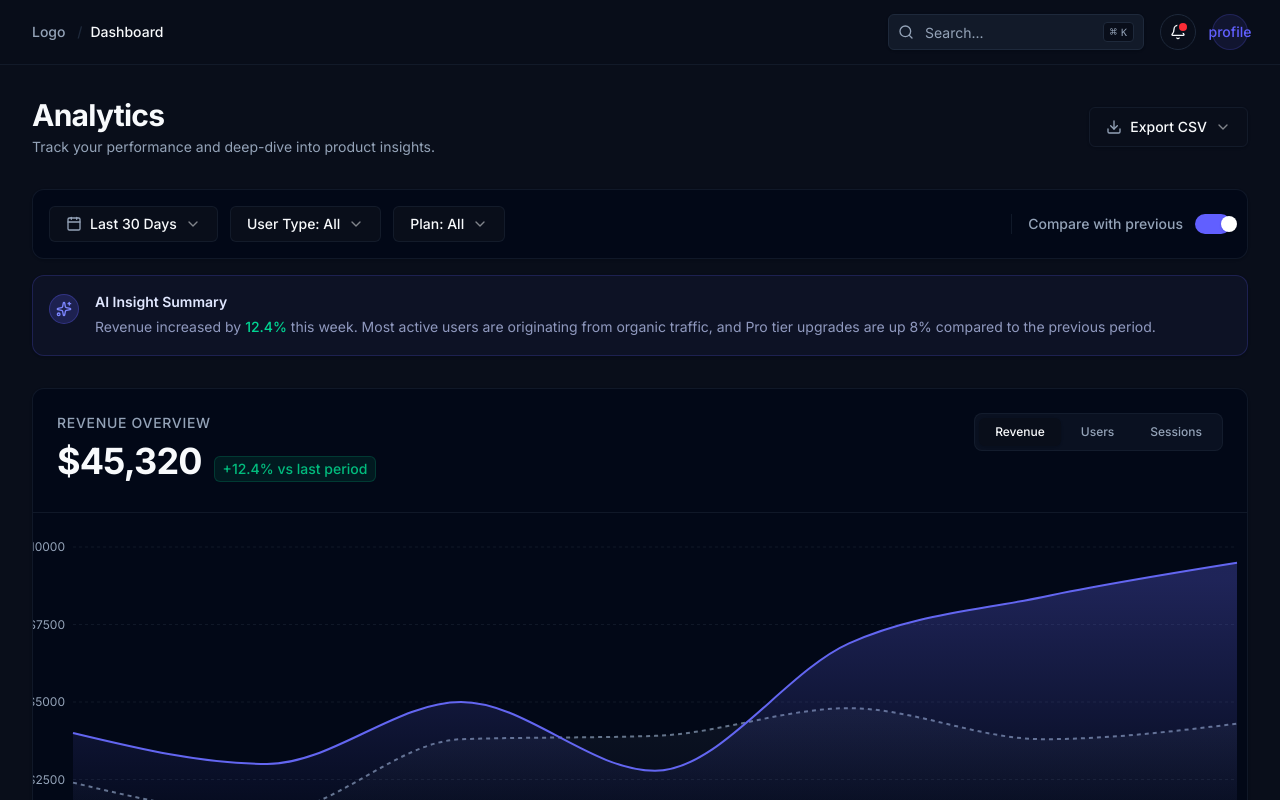
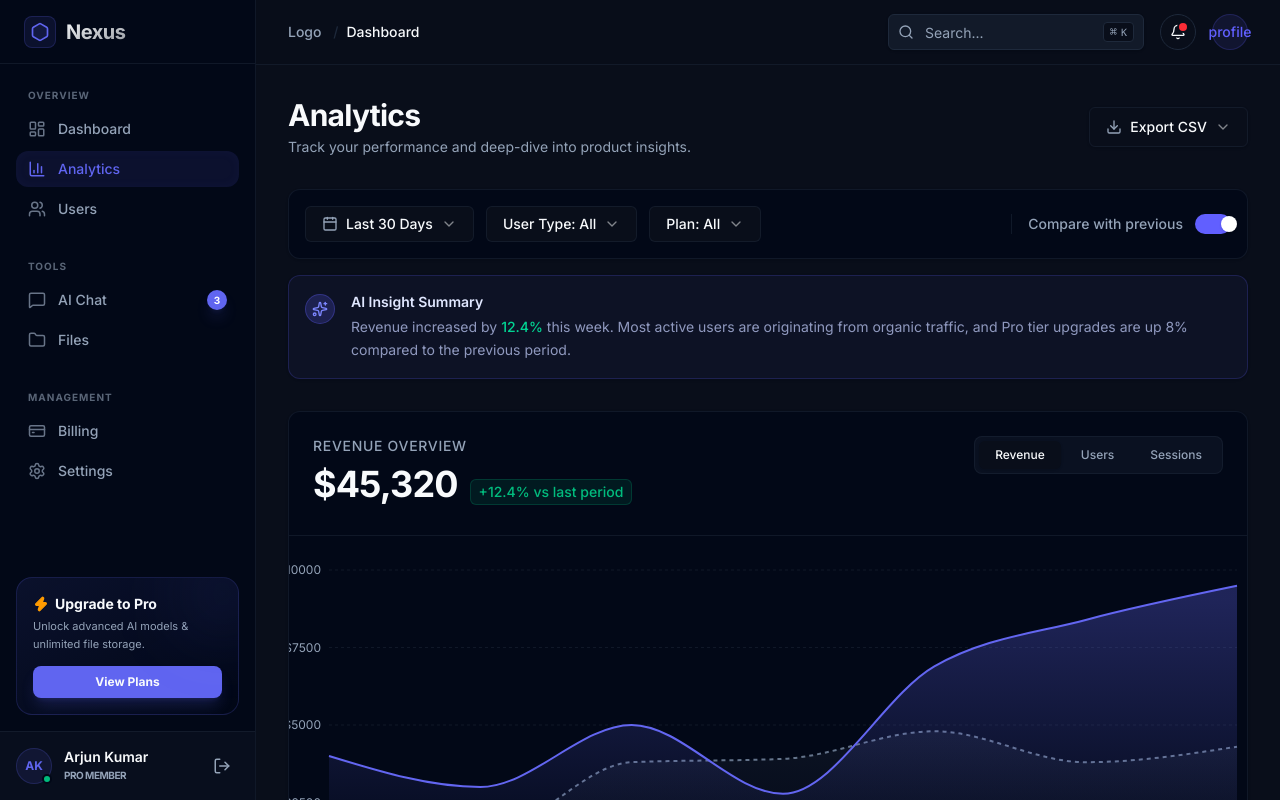
Before and after one commit to arjun456sahu-gif/ai-saas-dashboard, a Next.js app: page /analytics in a window 1280 px wide. Shown: the top 800 px of the page. Built offline with nearby package versions, Linux system fonts and the light colour scheme.

Commit message:
v1.0 - Full SaaS Boilerplate

```diff
--- a/app/(dashboard)/ai-chat/layout.tsx
+++ /dev/null
@@ -1,57 +0,0 @@
-import { Hexagon } from "lucide-react"
-import Link from "next/link"
-
-export default function AuthLayout({
-  children,
-}: {
-  children: React.ReactNode
-}) {
-  return (
-    <div className="min-h-screen grid lg:grid-cols-2 bg-background selection:bg-indigo-500/30 relative">
-
-      {/* LEFT SIDE: The Form Container */}
-      <div className="flex flex-col justify-center px-8 py-12 sm:px-16 md:px-24 lg:px-32 z-10">
-
-        {/* Logo / Branding */}
-        <Link href="/" className="absolute top-8 left-8 sm:top-12 sm:left-12 flex items-center gap-2 group transition-transform hover:scale-105">
-          <div className="flex h-8 w-8 items-center justify-center rounded-lg bg-indigo-500/10 border border-indigo-500/20 group-hover:bg-indigo-500/20 transition-colors">
-            <Hexagon className="h-5 w-5 text-indigo-500 fill-indigo-500/20" />
-          </div>
-          <span className="text-xl font-bold tracking-tight text-foreground">
-            Nexus
-          </span>
-        </Link>
-
-        {/* The Auth Form (Injected here) */}
-        {children}
-
-      </div>
-
-      {/* RIGHT SIDE: Premium Product Showcase (Hidden on Mobile) */}
-      <div className="hidden lg:flex flex-col justify-between bg-muted/30 border-l border-border/50 p-12 relative overflow-hidden">
-
-        {/* Abstract Background Effects */}
-        <div className="absolute inset-0 bg-[linear-gradient(to_right,#80808012_1px,transparent_1px),linear-gradient(to_bottom,#80808012_1px,transparent_1px)] bg-[size:24px_24px]"></div>
-        <div className="absolute top-1/2 left-1/2 -translate-x-1/2 -translate-y-1/2 h-[500px] w-[500px] rounded-full bg-indigo-500/20 blur-[120px] pointer-events-none"></div>
-
-        <div className="relative z-10 mt-auto">
-          <blockquote className="space-y-6">
-            <p className="text-2xl font-medium leading-relaxed text-foreground/90">
-              "Nexus completely transformed how we ship products. The pre-built infrastructure saved us hundreds of hours of development time. It's the ultimate unfair advantage."
-            </p>
-            <footer className="flex items-center gap-4 pt-4 border-t border-border/50">
-              <div className="h-10 w-10 rounded-full bg-indigo-500/20 flex items-center justify-center border border-indigo-500/30 text-indigo-400 font-bold">
-                AK
-              </div>
-              <div>
-                <div className="font-semibold text-foreground">Alexey K.</div>
-                <div className="text-sm text-muted-foreground">CTO at TechFlow</div>
-              </div>
-            </footer>
-          </blockquote>
-        </div>
-      </div>
-
-    </div>
-  )
-}
--- /dev/null
+++ b/app/(dashboard)/layout.tsx
@@ -0,0 +1,27 @@
+import Sidebar from "../../components/layout/Sidebar"
+
+
+export default function DashboardLayout({
+  children,
+}: {
+  children: React.ReactNode
+}) {
+  return (
+    <div className="flex h-screen w-full bg-background overflow-hidden">
+
+      {/* Fixed Desktop Sidebar */}
+      <aside className="hidden lg:block w-64 h-full shrink-0">
+        <Sidebar />
+      </aside>
+
+      {/* Main Content Area */}
+      <div className="flex-1 flex flex-col min-w-0 relative">
+        {/* We can put the Top Navbar here later */}
+        <main className="flex-1 overflow-y-auto scrollbar-hide bg-background">
+          {children}
+        </main>
+      </div>
+
+    </div>
+  )
+}
--- /dev/null
+++ b/components/layout/Sidebar.tsx
@@ -0,0 +1,133 @@
+"use client"
+
+import Link from "next/link"
+import { usePathname } from "next/navigation"
+import {
+  LayoutDashboard,
+  BarChart3,
+  Users,
+  CreditCard,
+  MessageSquare,
+  Folder,
+  Settings,
+  LogOut,
+  Zap,
+  Hexagon
+} from "lucide-react"
+
+// Grouped for better SaaS organization
+const navGroups = [
+  {
+    label: "Overview",
+    items: [
+      { name: "Dashboard", href: "/dashboard", icon: LayoutDashboard },
+      { name: "Analytics", href: "/analytics", icon: BarChart3 },
+      { name: "Users", href: "/users", icon: Users },
+    ]
+  },
+  {
+    label: "Tools",
+    items: [
+      { name: "AI Chat", href: "/ai-chat", icon: MessageSquare },
+      { name: "Files", href: "/files", icon: Folder },
+    ]
+  },
+  {
+    label: "Management",
+    items: [
+      { name: "Billing", href: "/billing", icon: CreditCard },
+      { name: "Settings", href: "/settings", icon: Settings },
+    ]
+  }
+]
+
+export default function Sidebar() {
+  const pathname = usePathname()
+
+  return (
+    <div className="h-full flex flex-col bg-card border-r border-border/50 text-foreground">
+
+      {/* 1. LOGO SECTION */}
+      <div className="h-16 flex items-center px-6 border-b border-border/50">
+        <Link href="/dashboard" className="flex items-center gap-2.5 group transition-transform hover:scale-105">
+          <div className="flex h-8 w-8 items-center justify-center rounded-lg bg-primary/10 border border-primary/20 group-hover:bg-primary/20 transition-colors">
+            <Hexagon className="h-5 w-5 text-primary fill-primary/10" />
+          </div>
+          <span className="text-xl font-bold tracking-tight bg-gradient-to-br from-foreground to-foreground/60 bg-clip-text text-transparent">
+            Nexus
+          </span>
+        </Link>
+      </div>
+
+      {/* 2. NAVIGATION SECTION */}
+      <div className="flex-1 overflow-y-auto py-6 px-4 space-y-8 scrollbar-hide">
+        {navGroups.map((group) => (
+          <div key={group.label} className="space-y-2">
+            <h3 className="px-3 text-[10px] font-bold uppercase tracking-widest text-muted-foreground/60">
+              {group.label}
+            </h3>
+            <div className="space-y-1">
+              {group.items.map((item) => {
+                const isActive = pathname === item.href
+                return (
+                  <Link
+                    key={item.name}
+                    href={item.href}
+                    className={`flex items-center gap-3 px-3 py-2 rounded-xl text-sm font-medium transition-all group ${
+                      isActive
+                        ? "bg-primary/10 text-primary shadow-[inset_0px_0px_12px_rgba(99,102,241,0.05)]"
+                        : "text-muted-foreground hover:bg-muted/50 hover:text-foreground"
+                    }`}
+                  >
+                    <item.icon size={18} className={`${isActive ? "text-primary" : "opacity-70 group-hover:opacity-100"}`} />
+                    {item.name}
+                    {item.name === "AI Chat" && (
+                      <span className="ml-auto flex h-5 w-5 items-center justify-center rounded-full bg-primary text-[10px] font-bold text-white shadow-lg shadow-primary/20">
+                        3
+                      </span>
+                    )}
+                  </Link>
+                )
+              })}
+            </div>
+          </div>
+        ))}
+      </div>
+
+      {/* 3. UPGRADE CARD (The Monetization Engine) */}
+      <div className="p-4">
+        <div className="relative overflow-hidden bg-gradient-to-br from-primary/10 via-primary/5 to-transparent border border-primary/20 p-4 rounded-2xl">
+          <div className="absolute -top-4 -right-4 h-16 w-16 bg-primary/20 rounded-full blur-2xl" />
+          <p className="text-sm font-bold text-foreground flex items-center gap-1.5">
+            <Zap className="h-4 w-4 text-amber-500 fill-amber-500" /> Upgrade to Pro
+          </p>
+          <p className="text-[11px] text-muted-foreground mt-1 mb-3 leading-relaxed">
+            Unlock advanced AI models & unlimited file storage.
+          </p>
+          <button className="w-full bg-primary text-primary-foreground text-xs font-bold py-2 rounded-lg hover:opacity-90 transition-opacity shadow-lg shadow-primary/20">
+            View Plans
+          </button>
+        </div>
+      </div>
+
+      {/* 4. USER PROFILE SECTION */}
+      <div className="p-4 border-t border-border/50 flex items-center justify-between bg-muted/20">
+        <div className="flex items-center gap-3">
+          <div className="relative">
+             <div className="w-9 h-9 rounded-full bg-primary/10 border border-primary/20 flex items-center justify-center font-bold text-primary text-xs">
+              AK
+            </div>
+            <div className="absolute bottom-0 right-0 h-2.5 w-2.5 rounded-full bg-emerald-500 border-2 border-card" />
+          </div>
+          <div className="flex flex-col">
+            <span className="text-sm font-semibold text-foreground leading-none">Arjun Kumar</span>
+            <span className="text-[10px] text-muted-foreground mt-1 uppercase font-bold tracking-tighter">Pro Member</span>
+          </div>
+        </div>
+        <button className="p-2 text-muted-foreground hover:text-destructive hover:bg-destructive/10 rounded-lg transition-all">
+          <LogOut size={18} />
+        </button>
+      </div>
+    </div>
+  )
+}
```
